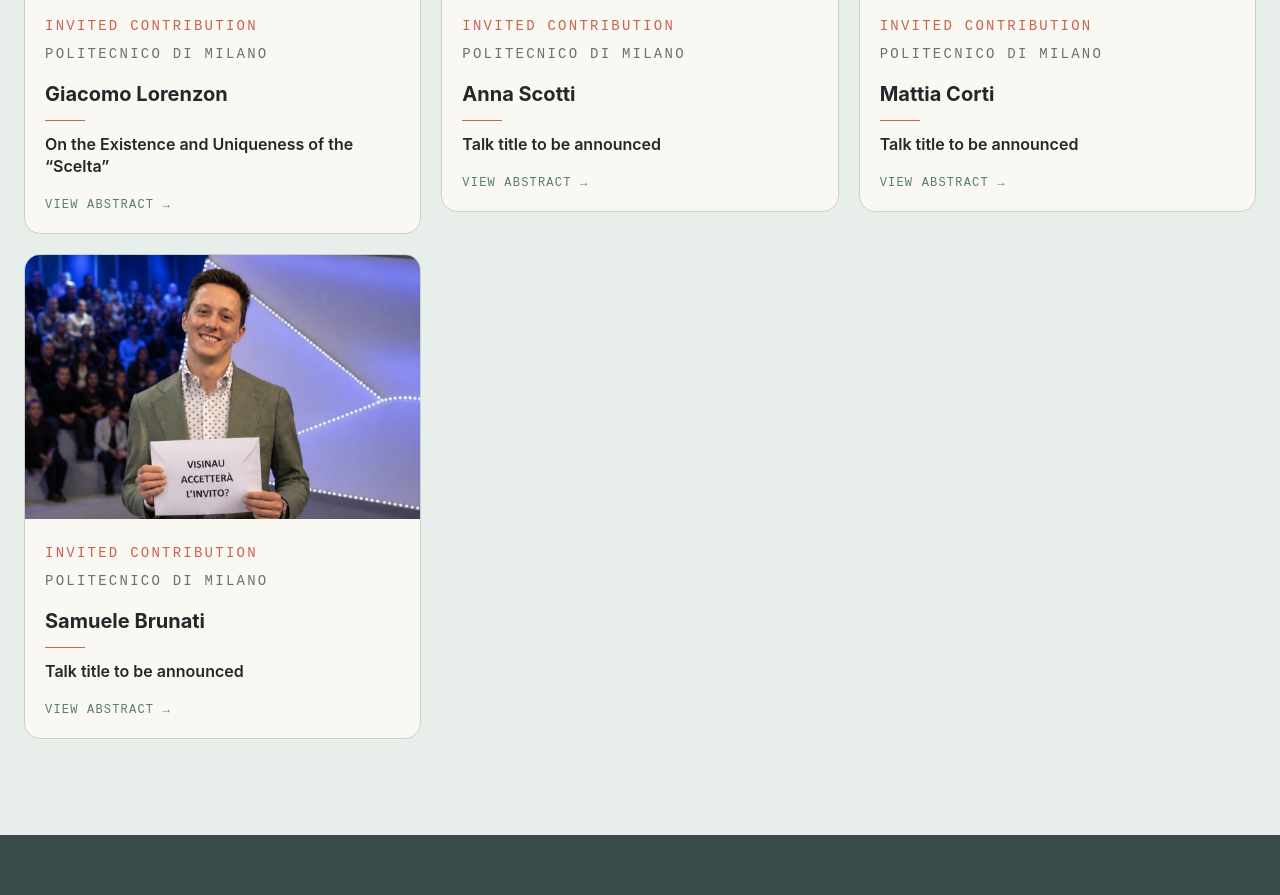
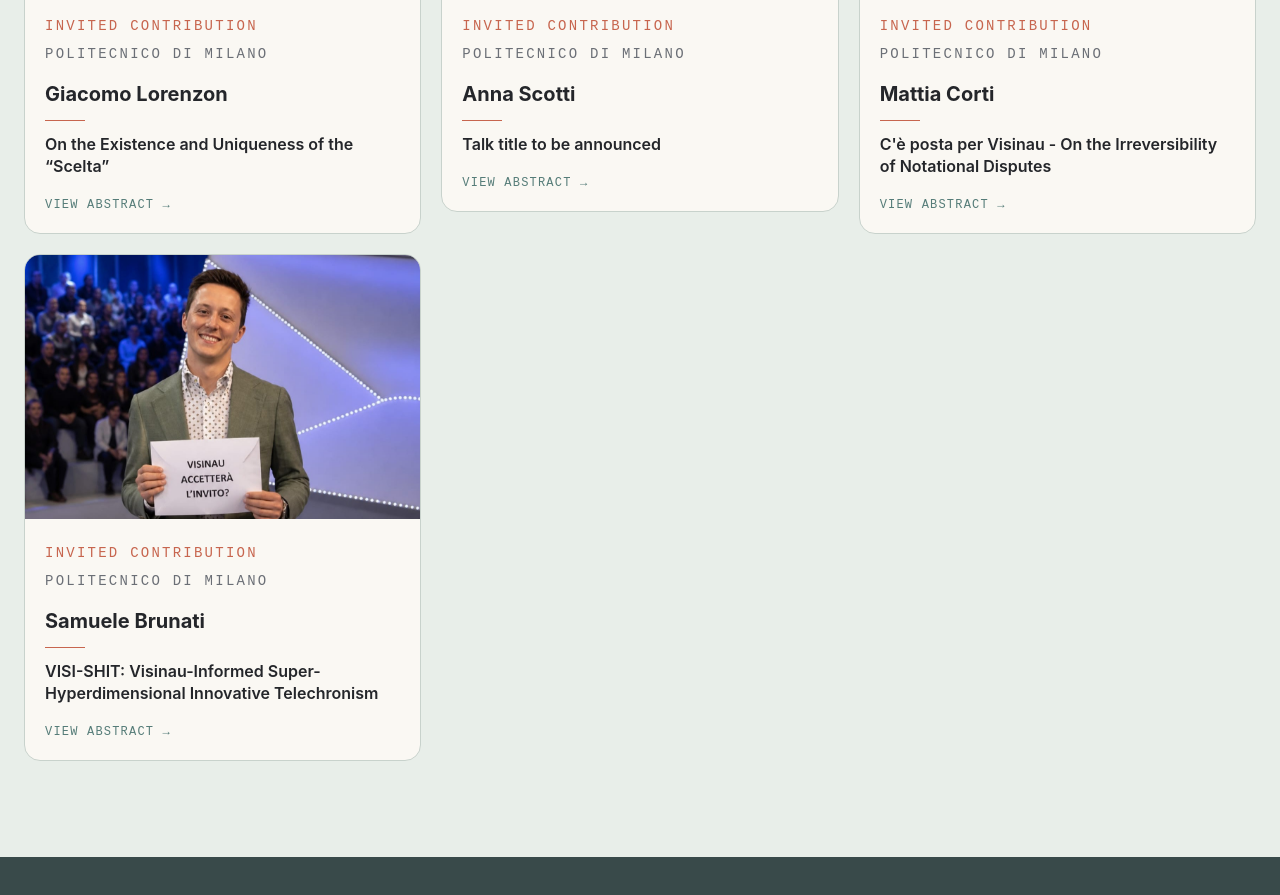
Before and after one commit to caterinaleimer/Visimai2026, a React (Vite) app: page / in a window 1280 px wide. Shown: the part 3960-4855 px from the top of the page. Built offline with nearby package versions, Linux system fonts and the light colour scheme.

Commit message:
Update speaker talk titles and abstracts

```diff
--- a/src/App.jsx
+++ b/src/App.jsx
@@ -65,18 +65,18 @@ const speakers = [
     name: "Mattia Corti",
     affiliation: "Politecnico di Milano",
     role: "Invited Contribution",
-    talkTitle: "Talk title to be announced",
+    talkTitle: "C'è posta per Visinau - On the Irreversibility of Notational Disputes",
     abstract:
-      "Abstract to be announced.",
+      "This is the story of a Chinese researcher—let’s call her Emiliawang Capuandong, without loss of generality. She is collaborating with a coauthor, Michele Visinoni, who is not particularly fond of her notation for virtual element spaces. Despite his repeated suggestions, she consistently refuses to accept his changes to the TeX file. Eventually, Michele grows frustrated, and from that moment on, they stop having Zoom meetings altogether. Now, she would like to apologize and make dofi-dofi stabilizations together once again.",
   },
   {
     image: speaker6,
     name: "Samuele Brunati",
     affiliation: "Politecnico di Milano",
     role: "Invited Contribution",
-    talkTitle: "Talk title to be announced",
+    talkTitle: "VISI-SHIT: Visinau-Informed Super-Hyperdimensional Innovative Telechronism",
     abstract:
-      "Abstract to be announced.",
+      "Traditional football commentary has historically focused on describing events occurring on the pitch. However, during the FIFA World Cup 2026, Lele Adani introduced a disruptive broadcasting paradigm demonstrating that RAI 1 could overcome the historical dominance of Canale 5 in trash-content peaks, introducing a new benchmark for high-impact television entertainment. In this work, we present the VISI-SHIT framework (Visinau-Informed Scientific Investigation of Hyperdimensional Innovative Telechronism), a computational methodology combining signal processing, natural language processing and machine learning to quantify the benefits of this emerging commentary style. The framework is developed as a tribute to Visinau, whose critical analysis of Adani's performances represents a unique opportunity to investigate the limits of conventional football perception. We introduce novel quantitative metrics including the Garra Index, Fútbol Semantic Density, Dios Invocation Frequency, and Shouting-to-Foul Ratio. Experimental results demonstrate that Adani consistently maximizes audience immersion by combining emotional amplification, Argentine mythology and historical references involving Messi, Maradona and Dios, while simultaneously achieving unprecedented levels of narrative deviation from conventional sports commentary.",
   },
 
 ];
```
